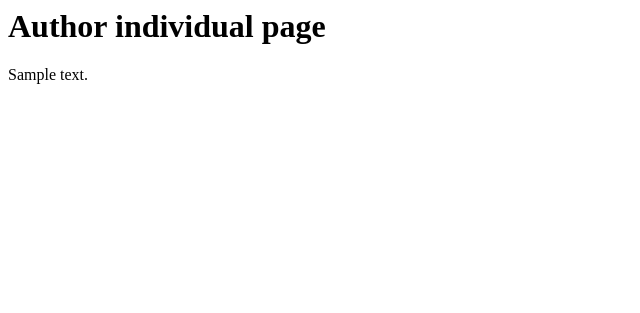
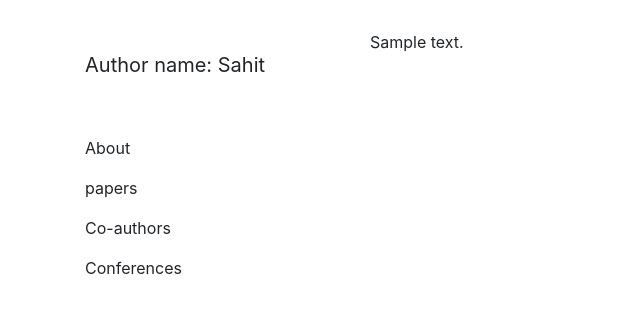
Before and after one commit to sohampachpande/CSEDB, a Flask app: template flask_server/app/templates/author_temp.html in a window 1280 px wide. Shown: the top 313 px of the page, without its empty margins (0-640 px from the left). Run offline with Flask 2, Linux system fonts and the light colour scheme; the template is opened without the code that fills it: most values are stand-ins (such as "Sample title", 1, 10 or a date in 2020); some libraries are stand-ins or nearby versions.

Commit message:
design aut

```diff
--- a/flask_server/app/routes.py
+++ b/flask_server/app/routes.py
@@ -91,8 +91,11 @@ def get_author_page(author_id):
     l = cursor.fetchall()
     # Fetch a single row using fetchone()
     # data = cursor.fetchone()
+    papers = [['paper1', 'paperid'], ['paper2', 'paperid2']]
+    confs = [['conf1', 'confid'], ['conf2', 'confid2']]
+
     print(l)
-    return render_template('author_temp.html', author=l[0])
+    return render_template('author_temp.html', author=l[0], papers=papers, confs=confs)
 
 
 
--- a/flask_server/app/static/styles/main.css
+++ b/flask_server/app/static/main.css
@@ -32,3 +32,9 @@
     display: inline-block;
     font-size: 16px;
   }
+
+  .author-name-side{
+      font-size: 20px;
+      padding-top: 20px;
+      padding-bottom: 40px;
+  }
--- a/flask_server/app/templates/author_temp.html
+++ b/flask_server/app/templates/author_temp.html
@@ -1,11 +1,29 @@
 <html>
     <head>
         <title>CSEDB</title>
+        <link href="//maxcdn.bootstrapcdn.com/bootstrap/4.0.0/css/bootstrap.min.css" rel="stylesheet" id="bootstrap-css">
+        <script src="//maxcdn.bootstrapcdn.com/bootstrap/4.0.0/js/bootstrap.min.js"></script>
+        <script src="//cdnjs.cloudflare.com/ajax/libs/jquery/3.2.1/jquery.min.js"></script>
+        <link rel= "stylesheet" href= "{{ url_for('static',filename='main.css') }}">
     </head>
     <body>
-        <h1>Author individual page</h1>
-        {% for detail in author %}
-        <p>{{ detail }}</p>
-        {% endfor %}
+        <section style="padding-top:30px;">
+            <div class="container">
+                <div class="row">
+                    <div class="col-lg-3 author-metadata">
+                        <p class="author-name-side">Author name: Sahit</p>
+                        <p>About</p>
+                        <p>papers</p>
+                        <p>Co-authors</p>
+                        <p>Conferences</p>
+                    </div>
+                    <div class="col-lg-9">
+                        {% for detail in author %}
+                        <p>{{ detail }}</p>
+                        {% endfor %}
+                    </div>
+                </div>
+            </div>
+        </section>
     </body>
 </html>
--- a/flask_server/app/templates/index.html
+++ b/flask_server/app/templates/index.html
@@ -9,7 +9,7 @@
         <link href="//maxcdn.bootstrapcdn.com/bootstrap/4.0.0/css/bootstrap.min.css" rel="stylesheet" id="bootstrap-css">
         <script src="//maxcdn.bootstrapcdn.com/bootstrap/4.0.0/js/bootstrap.min.js"></script>
         <script src="//cdnjs.cloudflare.com/ajax/libs/jquery/3.2.1/jquery.min.js"></script>
-        <link rel= "stylesheet" type= "text/css" href= "{{ url_for('static',filename='styles/main.css') }}">
+        <link rel= "stylesheet" type= "text/css" href= "{{ url_for('static',filename='main.css') }}">
     </head>
     <body>
         <!-- <h1>Hello, {{ user.username }}!</h1> -->
```
